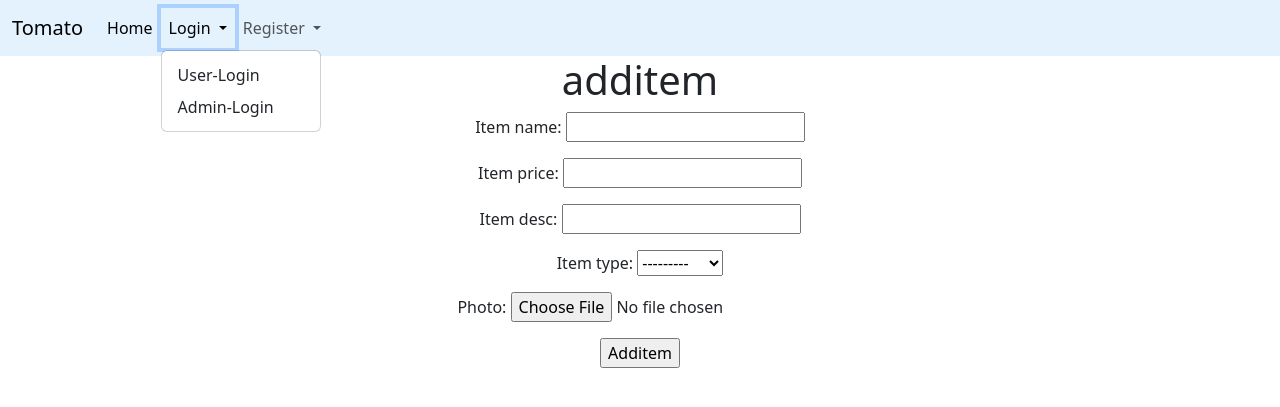
After one commit to httpskiran/project-coma, a Django app: page /master/additem in a window 1280 px wide, after a click on "Login". The commit adds this page. Shown: the top 407 px of the page. Run offline with Django 5.2, Linux system fonts and the light colour scheme.

Commit message:
Add files via upload

```diff
--- a/piggy/customer/urls.py
+++ b/piggy/customer/urls.py
@@ -5,5 +5,7 @@ from django.conf import settings
 from .views import *
 
 urlpatterns = [
-
+    path('customer_registration',customer_registration,name='customer_registration'),
+    path('user_login',user_login,name='user_login'),
+    path('user_logout', user_logout, name='user_logout'),
 ] + static(settings.MEDIA_URL , document_root = settings.MEDIA_ROOT)
--- /dev/null
+++ b/piggy/master/forms.py
@@ -0,0 +1,16 @@
+from django import forms
+from  .models import *
+from django.contrib.auth.models import User
+
+class MasterForm(forms.ModelForm):
+    class Meta:
+        model = User
+        fields = ['username', 'password', 'email']
+        widgets = {'password':forms.PasswordInput}
+        help_texts = {'username': ''}
+
+
+class ItemForm(forms.ModelForm):
+    class Meta:
+        model = Item
+        exclude = ['item_id']
--- a/piggy/master/urls.py
+++ b/piggy/master/urls.py
@@ -1,6 +1,15 @@
 from django.contrib import admin
 from django.urls import path
+from django.conf.urls.static import static
+from django.conf import settings
+from .views import *
 
 urlpatterns = [
+    path('master_registration/',master_registration,name='master_registration'),
+    path('master_registration', master_registration, name='master_registration'),
+    path('master_login', master_login, name='master_login'),
+    path('additem', additem, name='additem'),
+    path('menu', menu, name='menu'),
+    path('update<pk>', update, name='update'),
 
 ]
--- a/piggy/master/views.py
+++ b/piggy/master/views.py
@@ -1,3 +1,57 @@
 from django.shortcuts import render
+from django.http import HttpResponse, HttpResponseRedirect
+from .forms import *
+from django.contrib.auth import authenticate, login, logout
+from django.urls import reverse
+
 
 # Create your views here.
+def master_registration(request):
+    EMFO = MasterForms()
+    d={'EMFO':EMFO}
+    if request.method == 'POST':
+        MFDO = MasterForms(request.POST)
+        if MFDO.is_valid():
+            pw = MFDO.cleaned_data['password']
+            MMFDO = MFDO.save(commit=False)
+            MMFDO.set_password(pw)
+            MMFDO.is_staff == True
+            MMFDO.save()
+            return HttpResponse('Successfully')
+    return render(request,"master_registration.html",d)
+
+def master_login(request):
+    if request.method == 'POST':
+        un = request.POST.get('un')
+        pw = request.POST.get('pw')
+        AUO = authenticate(username=un, password = pw)
+        if AUO and AUO.is_active and AUO.is_staff:
+            login(request, AUO)
+            request.session['username']=un
+            return HttpResponseRedirect(reverse('home'))
+        return HttpResponse('invalid Credentials')
+    return render(request, 'master_login.html')
+
+def additem(request):
+    EIFO = ItemForm()
+    d = {'EIFO':EIFO}
+    if request.method == 'POST' and request.FILES:
+        IFDO = ItemForm(request.POST, request.FILES)
+        if IFDO.is_valid():
+            IFDO.save()
+            return HttpResponseRedirect(reverse('home'))
+        return HttpResponse('Invalid Data')
+
+    return render(request, 'additem.html', d)
+
+
+def menu(request):
+    items = Item.objects.all()
+    d = {'items':items}
+    return render(request, 'menu.html', d)
+
+def update(request, pk):
+    item_object = Item.objects.get(item_id=pk)
+    d = {'EIFO': item_object}
+    print(d['EIFO'])
+    return render(request, 'additem.html', d)
--- a/piggy/piggy/urls.py
+++ b/piggy/piggy/urls.py
@@ -24,7 +24,7 @@ from customer.views import *
 urlpatterns = [
     path('admin/', admin.site.urls),
     path('',home,name='home'),
-    path('customer',include('customer.urls')),
-    path('master',include('master.urls')),
+    path('customer/',include('customer.urls')),
+    path('master/',include('master.urls')),
 
 ] + static(settings.MEDIA_URL,document_root=settings.MEDIA_ROOT)
--- /dev/null
+++ b/piggy/templates/additem.html
@@ -0,0 +1,14 @@
+{% extends "base.html" %}
+{% block title %}
+Additem
+{% endblock title %}
+{% block body %}
+<center>
+    <form method="post" enctype="multipart/form-data">
+        {% csrf_token %}
+        <h1>additem</h1>
+        {{EIFO.as_p}}
+        <input type="submit" value="Additem">
+    </form>
+</center>
+{% endblock body %}
--- a/piggy/templates/base.html
+++ b/piggy/templates/base.html
@@ -1,57 +1,71 @@
 <!DOCTYPE html>
 <html lang="en">
+
 <head>
   <meta charset="UTF-8">
   <meta name="viewport" content="width=device-width, initial-scale=1.0">
   <title>{% block title %}
 
     {% endblock title %}</title>
-    <link rel="stylesheet" href="https://cdn.jsdelivr.net/npm/bootstrap@5.3.3/dist/css/bootstrap.min.css">
-    <script src="https://cdn.jsdelivr.net/npm/bootstrap@5.3.3/dist/js/bootstrap.bundle.min.js"></script>
+  <link href="https://cdn.jsdelivr.net/npm/bootstrap@5.3.3/dist/css/bootstrap.min.css" rel="stylesheet"
+    integrity="sha384-QWTKZyjpPEjISv5WaRU9OFeRpok6YctnYmDr5pNlyT2bRjXh0JMhjY6hW+ALEwIH" crossorigin="anonymous">
+  <script src="https://cdn.jsdelivr.net/npm/bootstrap@5.3.3/dist/js/bootstrap.bundle.min.js"
+    integrity="sha384-YvpcrYf0tY3lHB60NNkmXc5s9fDVZLESaAA55NDzOxhy9GkcIdslK1eN7N6jIeHz"
+    crossorigin="anonymous"></script>
 </head>
+
 <body>
-    <nav class="navbar navbar-expand-lg bg-body-tertiary">
+  <nav class="navbar navbar-expand-lg bg-body-primary" style="background-color: #e3f2fd; position: sticky; top: 0;">
     <div class="container-fluid">
-          <a class="navbar-brand" href="#">Zomato</a>
-          <button class="navbar-toggler" type="button" data-bs-toggle="collapse" data-bs-target="#navbarSupportedContent" aria-controls="navbarSupportedContent" aria-expanded="false" aria-label="Toggle navigation">
+      <a class="navbar-brand" href="#">Tomato</a>
+      <button class="navbar-toggler" type="button" data-bs-toggle="collapse" data-bs-target="#navbarNavDropdown"
+        aria-controls="navbarNavDropdown" aria-expanded="false" aria-label="Toggle navigation">
         <span class="navbar-toggler-icon"></span>
       </button>
-          <div class="collapse navbar-collapse" id="navbarSupportedContent">
-            <ul class="navbar-nav me-auto mb-2 mb-lg-0">
+      <div class="collapse navbar-collapse" id="navbarNavDropdown">
+        <ul class="navbar-nav">
           <li class="nav-item">
-                <a class="nav-link active" aria-current="page" href="{% url 'home' %}">Home</a>
+            <a class="nav-link active" aria-current="page" href="/">Home</a>
           </li>
-              {% comment %} <li class="nav-item">
-                <a class="nav-link" href="#">Link</a>
-              </li> {% endcomment %}
+{% if user.is_authenticated %}
+
+          {% if user.is_staff %}
+          <li class="nav-item">
+            <a class="nav-link active" aria-current="page" href="{% url 'additem' %}">Add Item</a>
+          </li>
+          <li class="nav-item">
+            <a class="nav-link active" aria-current="page" href="{% url 'menu' %}">Menu</a>
+          </li>
+          {% endif %}
+          <li class="nav-item">
+            <a class="nav-link active" aria-current="page" href="{% url 'user_logout' %}">Logout</a>
+          </li>
+{% else %}
+
+</li>
+
           <li class="nav-item dropdown">
             <a class="nav-link dropdown-toggle" href="#" role="button" data-bs-toggle="dropdown" aria-expanded="false">
               Login
             </a>
             <ul class="dropdown-menu">
-                  <li><a class="dropdown-item" href="">User Login</a></li>
-                  <li><a class="dropdown-item" href="#">Admin Login</a></li>
-                  <li><hr class="dropdown-divider"></li>
+              <li><a class="dropdown-item" href="{% url 'user_login' %}">User-Login</a></li>
+              <li><a class="dropdown-item" href="{% url 'master_login' %}">Admin-Login</a></li>
             </ul>
+
           </li>
           <li class="nav-item dropdown">
             <a class="nav-link dropdown-toggle" href="#" role="button" data-bs-toggle="dropdown" aria-expanded="false">
               Register
             </a>
             <ul class="dropdown-menu">
-                  <li><a class="dropdown-item" href="">User register</a></li>
-                  <li><a class="dropdown-item" href="#">Admin register</a></li>
-                  <li><hr class="dropdown-divider"></li>
+              <li><a class="dropdown-item" href="{% url 'customer_registration' %}">User-Register</a></li>
+              <li><a class="dropdown-item" href="{% url 'master_registration' %}">Admin Register</a></li>
             </ul>
           </li>
-              {% comment %} <li class="nav-item">
-                <a class="nav-link disabled" aria-disabled="true">Disabled</a>
-              </li> {% endcomment %}
+          {% endif %}
+
         </ul>
-            {% comment %} <form class="d-flex" role="search">
-              <input class="form-control me-2" type="search" placeholder="Search" aria-label="Search">
-              <button class="btn btn-outline-success" type="submit">Search</button>
-            </form> {% endcomment %}
       </div>
     </div>
   </nav>
@@ -59,4 +73,5 @@
 
   {% endblock body %}
 </body>
+
 </html>
```
Also changed, not shown: piggy/customer/forms.py (added, +11 -0 lines), piggy/customer/views.py (+42 -1 lines), piggy/templates/customer_registration.html (added, +15 -0 lines), piggy/templates/home.html (+10 -11 lines), piggy/templates/master_login.html (added, +15 -0 lines), piggy/templates/master_registration.html (added, +15 -0 lines), piggy/templates/menu.html (added, +35 -0 lines), piggy/templates/user_login.html (added, +17 -0 lines), piggy/db.sqlite3. Lines whose indentation alone changed are shown as unchanged.
